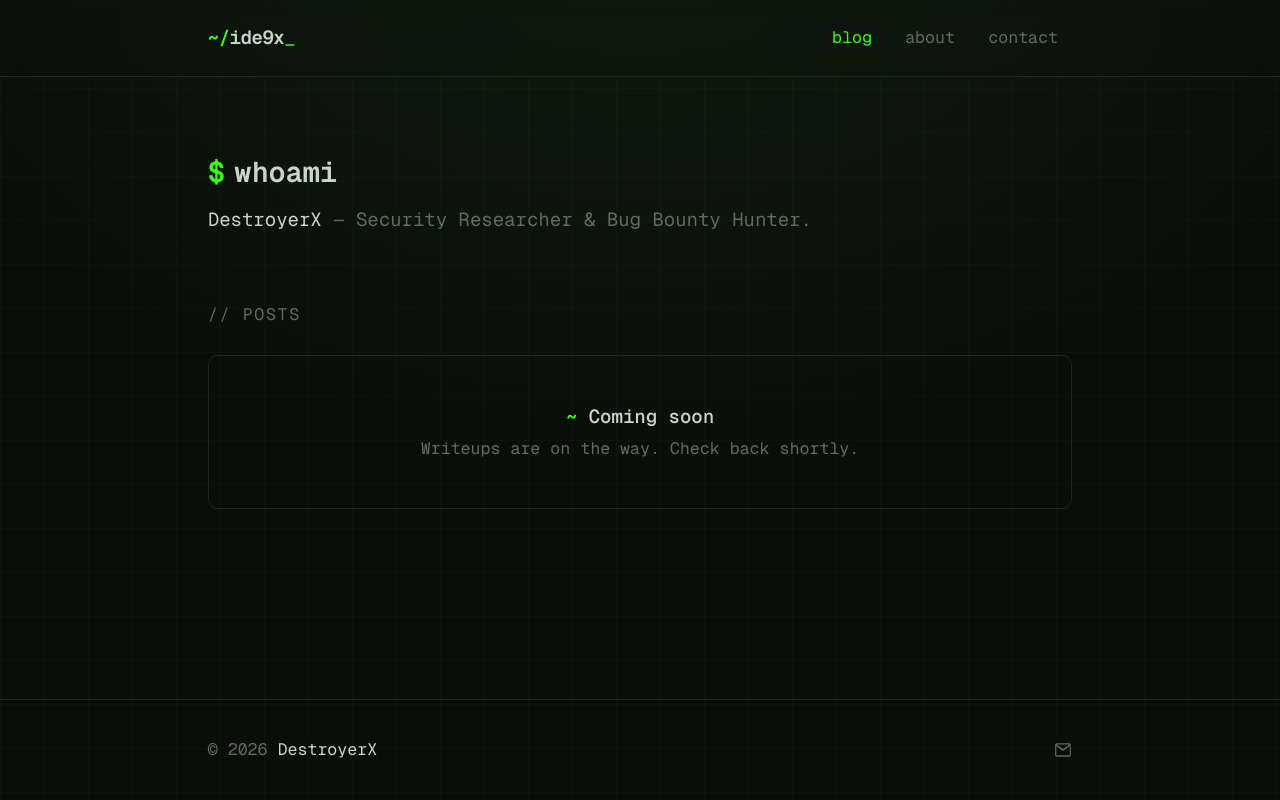
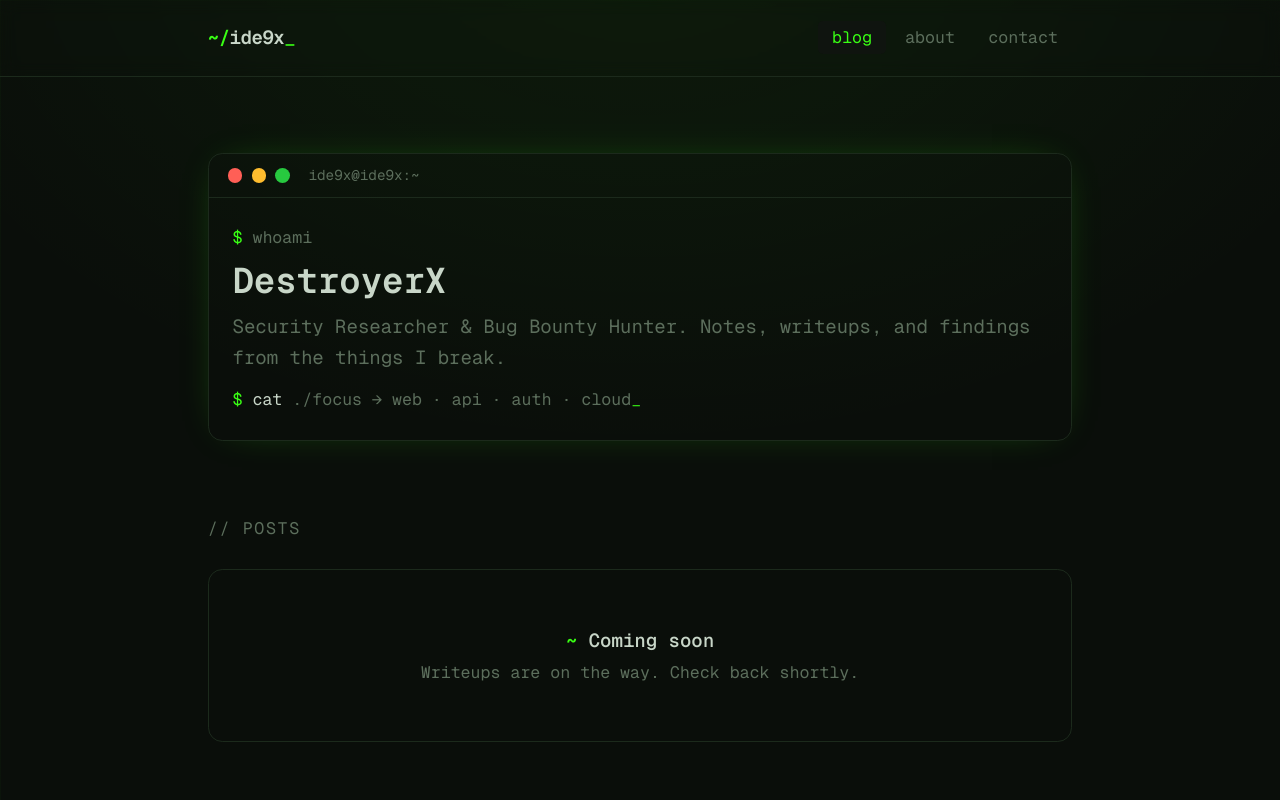
Before and after one commit to iide9x/ide9x.dev, a Next.js app: page / in a window 1280 px wide. Shown: the top 800 px of the page. Built offline with nearby package versions, Linux system fonts and the light colour scheme.

Commit message:
Harden + polish: CSP meta, security.txt, robots, sitemap, terminal hero, focus rings

```diff
--- a/src/app/globals.css
+++ b/src/app/globals.css
@@ -55,6 +55,13 @@ body {
 a {
   color: inherit;
   text-decoration: none;
+}
+
+/* Accessible keyboard focus ring */
+:focus-visible {
+  outline: 2px solid var(--accent);
+  outline-offset: 2px;
+  border-radius: 2px;
 }
 
 @layer utilities {
--- a/src/app/layout.tsx
+++ b/src/app/layout.tsx
@@ -52,6 +52,30 @@ export default function RootLayout({
 }>) {
   return (
     <html lang="en">
+      <head>
+        {/* Static-site hardening. Real transport headers (HSTS, X-Frame-Options)
+            should be added at the CDN (Cloudflare) — see SECURITY notes in README.
+            CSP here uses 'unsafe-inline' for scripts only because a static Next.js
+            export ships inline hydration scripts with no per-request nonce. */}
+        <meta
+          httpEquiv="Content-Security-Policy"
+          content={[
+            "default-src 'self'",
+            "script-src 'self' 'unsafe-inline'",
+            "style-src 'self' 'unsafe-inline'",
+            "img-src 'self' data:",
+            "font-src 'self' data:",
+            "connect-src 'self'",
+            "object-src 'none'",
+            "base-uri 'self'",
+            "form-action 'self'",
+            "frame-ancestors 'none'",
+            "upgrade-insecure-requests",
+          ].join("; ")}
+        />
+        <meta name="referrer" content="strict-origin-when-cross-origin" />
+        <meta name="robots" content="index, follow" />
+      </head>
       <body
         className={`${geistSans.variable} ${geistMono.variable} antialiased min-h-screen flex flex-col`}
       >
--- a/src/app/page.tsx
+++ b/src/app/page.tsx
@@ -7,13 +7,34 @@ export default function Home() {
 
   return (
     <div>
-      <section className="mb-14">
-        <h1 className="flex items-center gap-2 text-2xl font-bold text-foreground mb-3">
-          <span className="accent">$</span> whoami
-        </h1>
-        <p className="text-muted leading-relaxed">
-          <span className="text-foreground">{site.name}</span> — {site.role}.
-        </p>
+      {/* Terminal-card hero */}
+      <section className="mb-16">
+        <div className="rounded-xl border border-bd bg-surface/50 overflow-hidden shadow-[0_0_40px_-20px_rgba(57,255,20,0.4)]">
+          <div className="flex items-center gap-2 px-4 py-2.5 border-b border-bd bg-surface/80">
+            <span className="w-3 h-3 rounded-full bg-[#ff5f56]" />
+            <span className="w-3 h-3 rounded-full bg-[#ffbd2e]" />
+            <span className="w-3 h-3 rounded-full bg-[#27c93f]" />
+            <span className="ml-2 text-xs text-muted">{site.handle}@ide9x:~</span>
+          </div>
+          <div className="px-5 py-6 space-y-2">
+            <p className="text-sm text-muted">
+              <span className="accent">$</span> whoami
+            </p>
+            <h1 className="text-2xl sm:text-3xl font-bold text-foreground">
+              {site.name}
+            </h1>
+            <p className="text-muted leading-relaxed">
+              {site.role}. Notes, writeups, and findings from the things I
+              break.
+            </p>
+            <p className="text-sm text-muted pt-1">
+              <span className="accent">$</span>{" "}
+              <span className="text-foreground">cat</span> ./focus &rarr; web ·
+              api · auth · cloud
+              <span className="accent animate-pulse">_</span>
+            </p>
+          </div>
+        </div>
       </section>
 
       <section>
@@ -22,7 +43,7 @@ export default function Home() {
         </h2>
 
         {posts.length === 0 ? (
-          <div className="border border-bd rounded-lg bg-surface/40 px-6 py-10 text-center">
+          <div className="border border-bd rounded-xl bg-surface/40 px-6 py-12 text-center">
             <p className="text-foreground font-semibold mb-1">
               <span className="accent">~</span> Coming soon
             </p>
@@ -31,10 +52,13 @@ export default function Home() {
             </p>
           </div>
         ) : (
-          <ul className="space-y-6">
+          <ul className="space-y-1">
             {posts.map((p) => (
               <li key={p.slug} className="group">
-                <Link href={`/blog/${p.slug}/`} className="block">
+                <Link
+                  href={`/blog/${p.slug}/`}
+                  className="block rounded-lg px-3 py-3 -mx-3 hover:bg-surface/60 transition-colors"
+                >
                   <div className="flex items-baseline gap-3 flex-wrap">
                     <span className="text-xs text-muted font-mono shrink-0">
                       {formatDate(p.date)}
--- /dev/null
+++ b/src/app/sitemap.ts
@@ -0,0 +1,21 @@
+import type { MetadataRoute } from "next";
+import { getAllSlugs } from "@/lib/posts";
+import { site } from "@/lib/config";
+
+export const dynamic = "force-static";
+
+export default function sitemap(): MetadataRoute.Sitemap {
+  const routes = ["", "/about", "/contact"].map((p) => ({
+    url: `${site.url}${p}`,
+    changeFrequency: "weekly" as const,
+    priority: p === "" ? 1 : 0.7,
+  }));
+
+  const posts = getAllSlugs().map((slug) => ({
+    url: `${site.url}/blog/${slug}`,
+    changeFrequency: "monthly" as const,
+    priority: 0.6,
+  }));
+
+  return [...routes, ...posts];
+}
```
Also changed, not shown: public/.well-known/security.txt (added), public/robots.txt (added), 1 other file (tests, documents, lock files or other folders).
